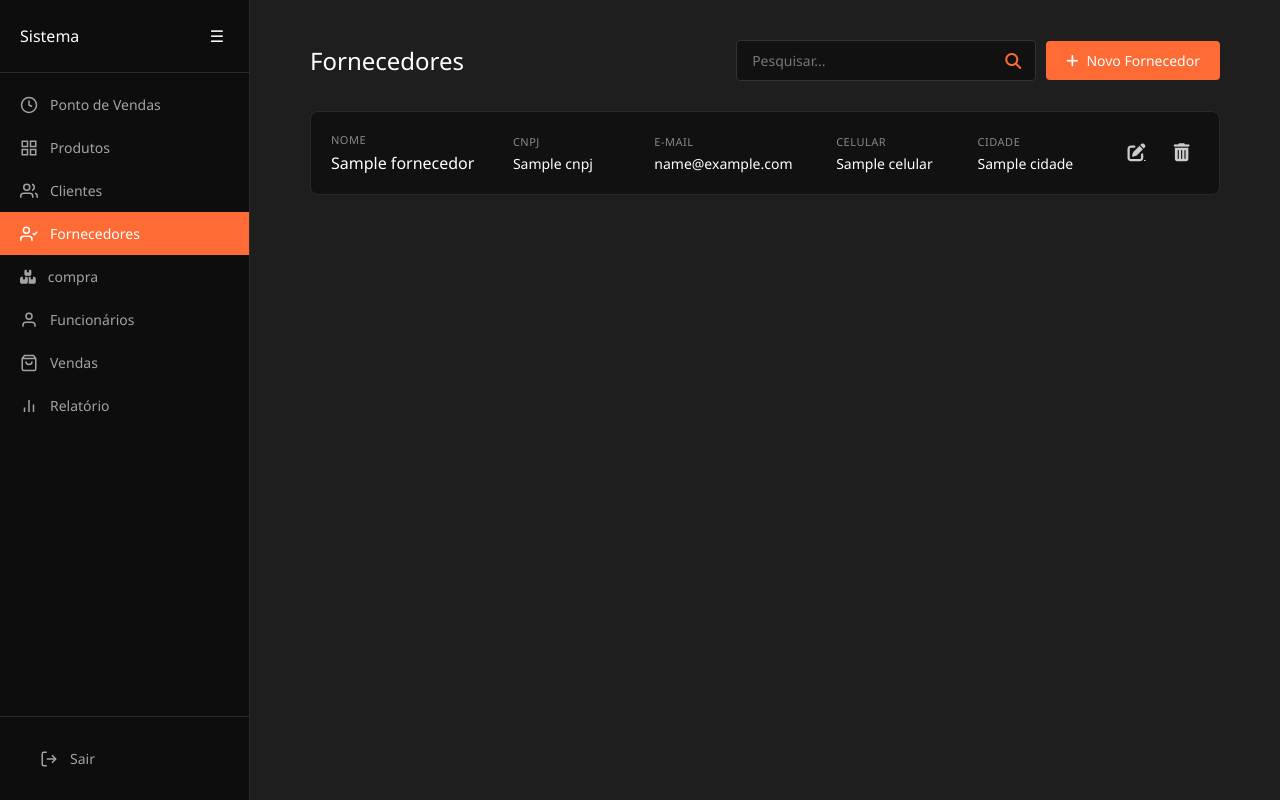
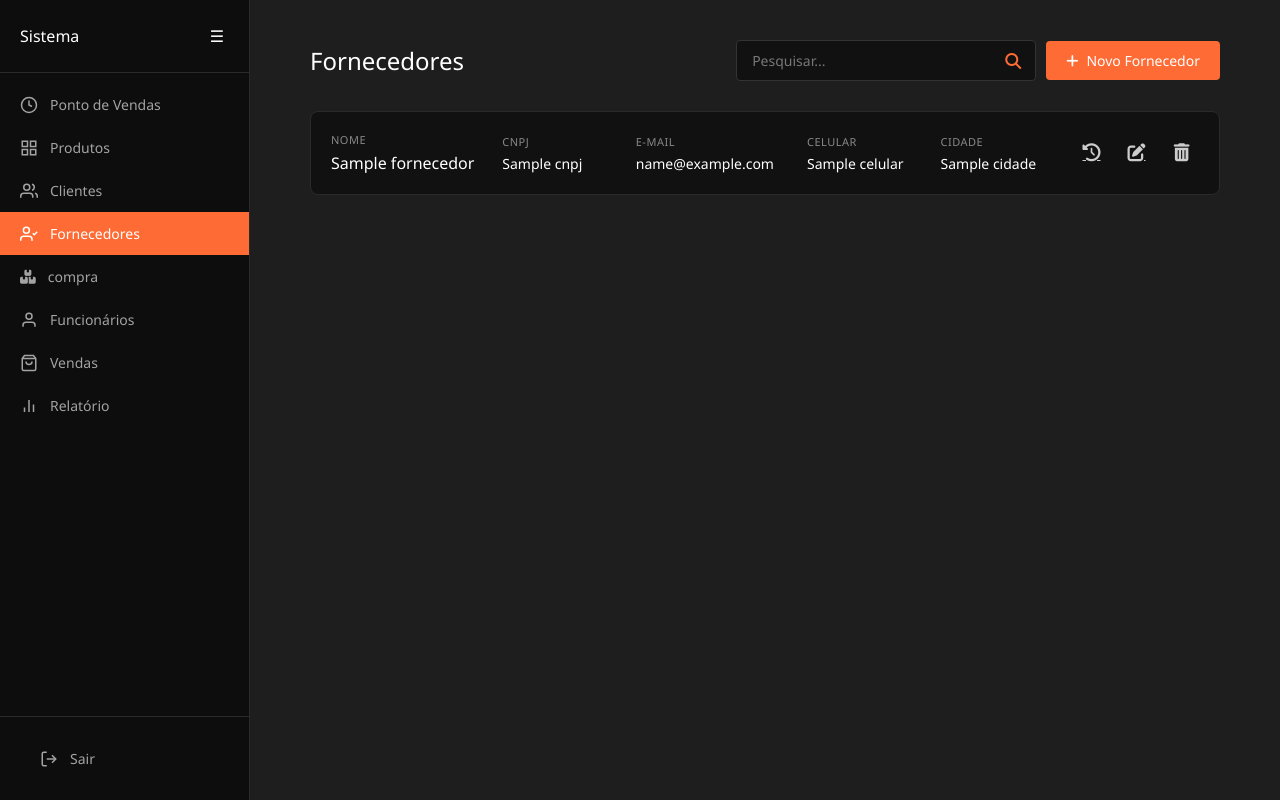
Before and after one commit to Grupo-MCR/refatoracao_sistema_legado, a Django app: template sistema_vendas/fornecedores/templates/consultaFornecedor.html in a window 1280 px wide. Run offline with Django 3.2, Linux system fonts and the light colour scheme; the template is opened without the code that fills it: most values are stand-ins (such as "Sample title", 1, 10 or a date in 2020).

Commit message:
fix: adição do icone de historico no fornecedor

```diff
--- a/sistema_vendas/fornecedores/templates/consultaFornecedor.html
+++ b/sistema_vendas/fornecedores/templates/consultaFornecedor.html
@@ -499,6 +499,9 @@
                 </div>
               </div>
               <div class="action-buttons">
+                <a href="{% url 'fornecedores:historicoComprasFornecedor' fornecedor.id %}" class="btn-action" title="Editar">
+                  <i class="fa-solid fa-clock-rotate-left"></i>
+                </a>
                 <a href="{% url 'fornecedores:editarFornecedor' fornecedor.id %}" class="btn-action" title="Editar">
                   <i class="fa-solid fa-pen-to-square"></i>
                 </a>
--- a/sistema_vendas/fornecedores/urls.py
+++ b/sistema_vendas/fornecedores/urls.py
@@ -18,7 +18,7 @@ urlpatterns = [
 
     # Cadastro de compra
     path('compra/', views.compra_fornecedor, name='compraFornecedor'),
-    path('historico/<int:fornecedor_id>/', views.historico_compras_fornecedor, name='historicoComprasFornecedor'),
+    path('historico/<int:fornecedor_id>', views.historico_compras_fornecedor, name='historicoComprasFornecedor'),
 
     # ==================== ROTAS DE API (JSON) ====================
 
```
